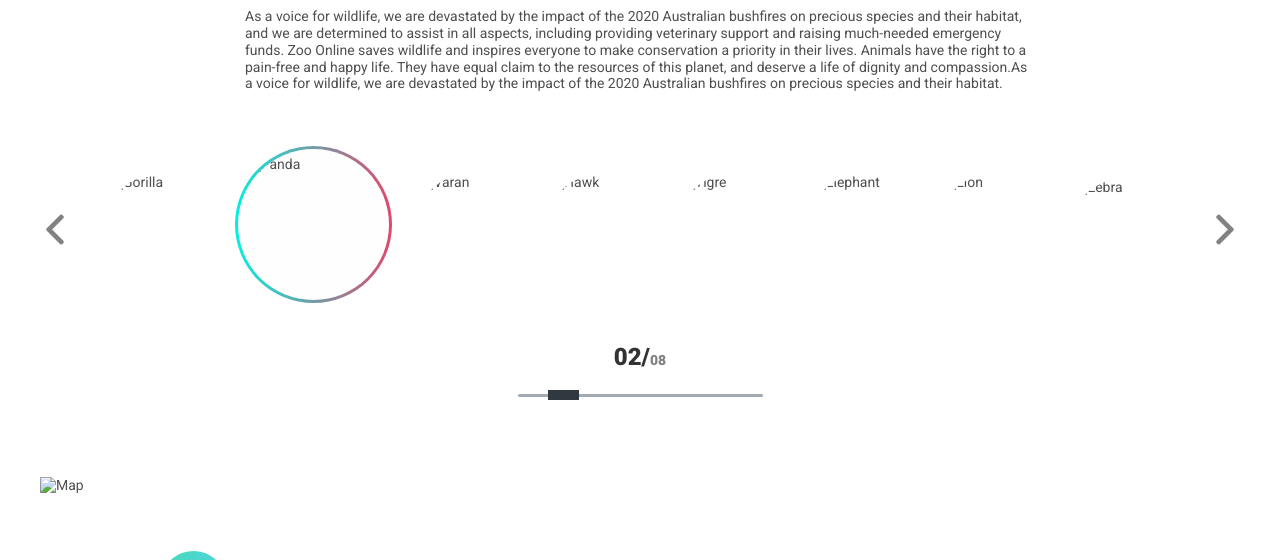
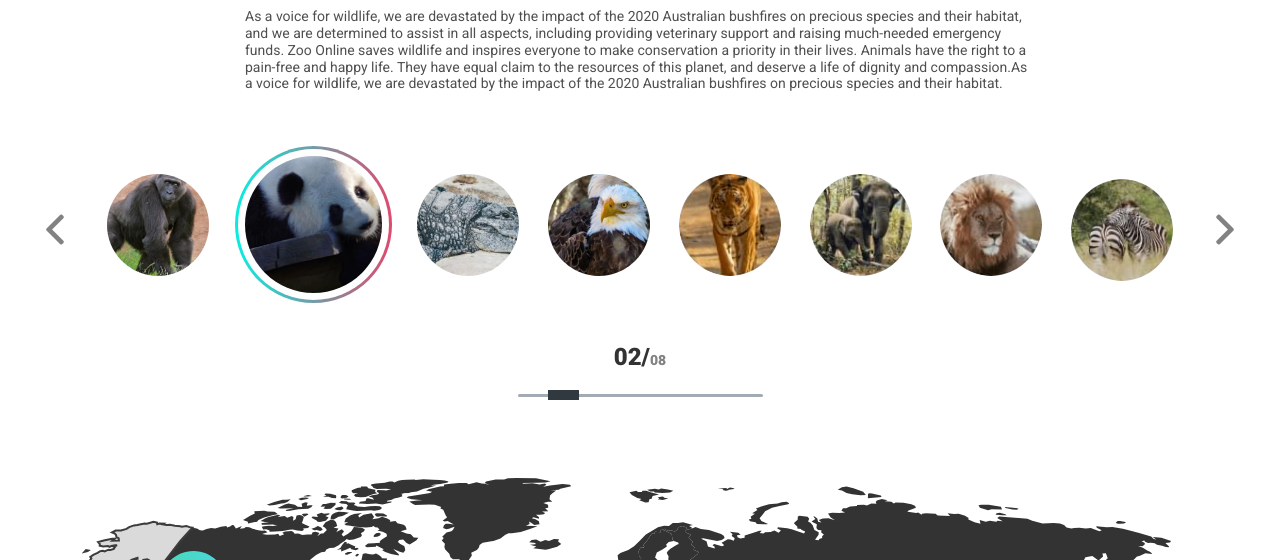
Before and after one commit to ivan-kuhta/ivan-kuhta-JSFE2021Q1, a plain HTML site: page online-zoo/pages/map/map.html in a window 1280 px wide. Shown: the part 240-800 px from the top of the page. Drawn offline with Linux system fonts and the light colour scheme; a script that the page names is missing; files whose address does not match are found by name.

Commit message:
fix: bugs style

```diff
--- a/online-zoo/pages/about/about.css
+++ b/online-zoo/pages/about/about.css
@@ -5,8 +5,8 @@
 @font-face {
   font-family: "icons";
   font-display: swap;
-  src: url("/assets/fonts/icons.eot?tef6bd");
-  src: url("/assets/fonts/icons.eot?tef6bd#iefix") format("embedded-opentype"), url("/assets/fonts/icons.ttf?tef6bd") format("truetype"), url("/assets/fonts/icons.woff?tef6bd") format("woff"), url("/assets/fonts/icons.svg?tef6bd#icons") format("svg");
+  src: url("../../assets/fonts/icons.eot?tef6bd");
+  src: url("../../assets/fonts/icons.eot?tef6bd#iefix") format("embedded-opentype"), url("../../assets/fonts/icons.ttf?tef6bd") format("truetype"), url("../../assets/fonts/icons.woff?tef6bd") format("woff"), url(".../../assets/fonts/icons.svg?tef6bd#icons") format("svg");
   font-weight: normal;
   font-style: normal;
   font-display: block;
--- a/online-zoo/pages/map/map.css
+++ b/online-zoo/pages/map/map.css
@@ -5,8 +5,8 @@
 @font-face {
   font-family: "icons";
   font-display: swap;
-  src: url("/assets/fonts/icons.eot?tef6bd");
-  src: url("/assets/fonts/icons.eot?tef6bd#iefix") format("embedded-opentype"), url("/assets/fonts/icons.ttf?tef6bd") format("truetype"), url("/assets/fonts/icons.woff?tef6bd") format("woff"), url("/assets/fonts/icons.svg?tef6bd#icons") format("svg");
+  src: url("../../assets/fonts/icons.eot?tef6bd");
+  src: url("../../assets/fonts/icons.eot?tef6bd#iefix") format("embedded-opentype"), url("../../assets/fonts/icons.ttf?tef6bd") format("truetype"), url("../../assets/fonts/icons.woff?tef6bd") format("woff"), url("../../assets/fonts/icons.svg?tef6bd#icons") format("svg");
   font-weight: normal;
   font-style: normal;
   font-display: block;
--- a/online-zoo/pages/map/map.html
+++ b/online-zoo/pages/map/map.html
@@ -65,43 +65,43 @@
               <div class="slider__inner">
                 <div class="aside__item">
                   <a href="#" class="aside__link">
-                    <img src="../assets/images/carousel/Gorilla.jpg" alt="Gorilla" class="aside__image" title="Gorilla">
+                    <img src="../../assets/images/carousel/Gorilla.jpg" alt="Gorilla" class="aside__image" title="Gorilla">
                   </a>
                 </div>
                 <div class="aside__item active">
                   <a href="#" class="aside__link">
-                    <img src="../assets/images/carousel/Panda.jpg" alt="Panda" class="aside__image" title="Panda">
+                    <img src="../../assets/images/carousel/Panda.jpg" alt="Panda" class="aside__image" title="Panda">
                   </a>
                 </div>
                 <div class="aside__item">
                   <a href="#" class="aside__link">
-                    <img src="../assets/images/carousel/Varan.jpg" alt="Varan" class="aside__image" title="Varan">
+                    <img src="../../assets/images/carousel/Varan.jpg" alt="Varan" class="aside__image" title="Varan">
                   </a>
                 </div>
                 <div class="aside__item">
                   <a href="#" class="aside__link">
-                    <img src="../assets/images/carousel/Hawk.jpg" alt="Hawk" class="aside__image" title="Hawk">
+                    <img src="../../assets/images/carousel/Hawk.jpg" alt="Hawk" class="aside__image" title="Hawk">
                   </a>
                 </div>
                 <div class="aside__item">
                   <a href="#" class="aside__link">
-                    <img src="../assets/images/carousel/Tigre.jpg" alt="Tigre" class="aside__image" title="Tigre">
+                    <img src="../../assets/images/carousel/Tigre.jpg" alt="Tigre" class="aside__image" title="Tigre">
                   </a>
                 </div>
                 <div class="aside__item">
                   <a href="#" class="aside__link">
-                    <img src="../assets/images/carousel/Elephant.jpg" alt="Elephant" class="aside__image"
+                    <img src="../../assets/images/carousel/Elephant.jpg" alt="Elephant" class="aside__image"
                       title="Elephant">
                   </a>
                 </div>
                 <div class="aside__item">
                   <a href="#" class="aside__link">
-                    <img src="../assets/images/carousel/Lion.jpg" alt="Lion" class="aside__image" title="Lion">
+                    <img src="../../assets/images/carousel/Lion.jpg" alt="Lion" class="aside__image" title="Lion">
                   </a>
                 </div>
                 <div class="aside__item">
                   <a href="#" class="aside__link">
-                    <img src="../assets/images/carousel/Zebra.jpg" alt="Zebra" class="aside__image" title="Zebra">
+                    <img src="../../assets/images/carousel/Zebra.jpg" alt="Zebra" class="aside__image" title="Zebra">
                   </a>
                 </div>
               </div>
@@ -123,26 +123,26 @@
         <div class="map-page__map">
           <div class="map">
             <div class="map__charts">
-              <img src="../assets/images/map/map.svg" alt="Map" class="map__charts-image">
+              <img src="../../assets/images/map/map.svg" alt="Map" class="map__charts-image">
               <div class="map__charts-markers">
                 <div class="map__charts-marker" style="left: 10%; top: 14.8%" title="Hawk">
                   <div class="map__charts-icon">
-                    <img src="../assets/images/carousel/hawk.jpg" alt="Hawk" class="map__charts-icon__image">
+                    <img src="../../assets/images/carousel/hawk.jpg" alt="Hawk" class="map__charts-icon__image">
                   </div>
                 </div>
                 <div class="map__charts-marker" style="left: 20.5%; top:21.5%" title="Varan">
                   <div class="map__charts-icon">
-                    <img src="../assets/images/carousel/varan.jpg" alt="Varan" class="map__charts-icon__image">
+                    <img src="../../assets/images/carousel/varan.jpg" alt="Varan" class="map__charts-icon__image">
                   </div>
                 </div>
                 <div class="map__charts-marker" style="left: 47.5%; top:38%" title="Gorilla">
                   <div class="map__charts-icon">
-                    <img src="../assets/images/carousel/gorilla.jpg" alt="Gorilla" class="map__charts-icon__image">
+                    <img src="../../assets/images/carousel/gorilla.jpg" alt="Gorilla" class="map__charts-icon__image">
                   </div>
                 </div>
                 <div class="map__charts-marker active" style="left: 73.3%; top:18%" title="Panda">
                   <div class="map__charts-icon">
-                    <img src="../assets/images/carousel/panda.jpg" alt="Panda" class="map__charts-icon__image">
+                    <img src="../../assets/images/carousel/panda.jpg" alt="Panda" class="map__charts-icon__image">
                   </div>
                 </div>
               </div>
--- a/online-zoo/pages/zoos/zoos.css
+++ b/online-zoo/pages/zoos/zoos.css
@@ -5,8 +5,8 @@
 @font-face {
   font-family: "icons";
   font-display: swap;
-  src: url("/assets/fonts/icons.eot?tef6bd");
-  src: url("/assets/fonts/icons.eot?tef6bd#iefix") format("embedded-opentype"), url("/assets/fonts/icons.ttf?tef6bd") format("truetype"), url("/assets/fonts/icons.woff?tef6bd") format("woff"), url("/assets/fonts/icons.svg?tef6bd#icons") format("svg");
+  src: url("../../assets/fonts/icons.eot?tef6bd");
+  src: url("../../assets/fonts/icons.eot?tef6bd#iefix") format("embedded-opentype"), url("../../assets/fonts/icons.ttf?tef6bd") format("truetype"), url("../../assets/fonts/icons.woff?tef6bd") format("woff"), url("../../assets/fonts/icons.svg?tef6bd#icons") format("svg");
   font-weight: normal;
   font-style: normal;
   font-display: block;
```
